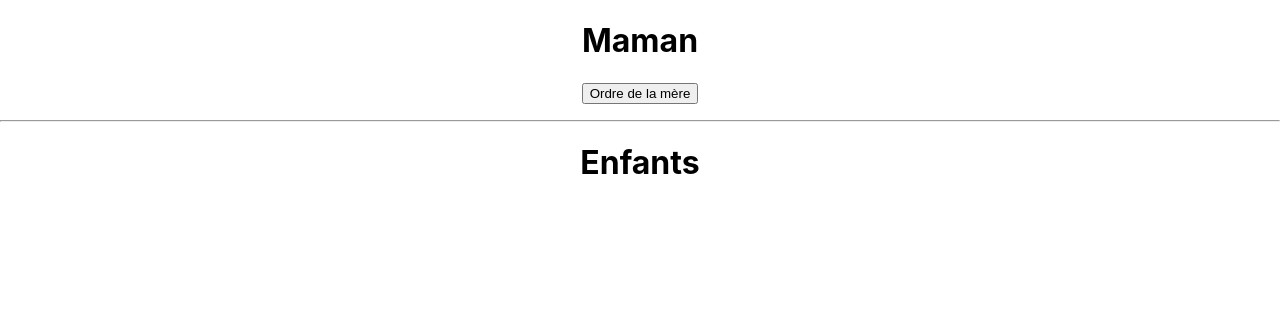
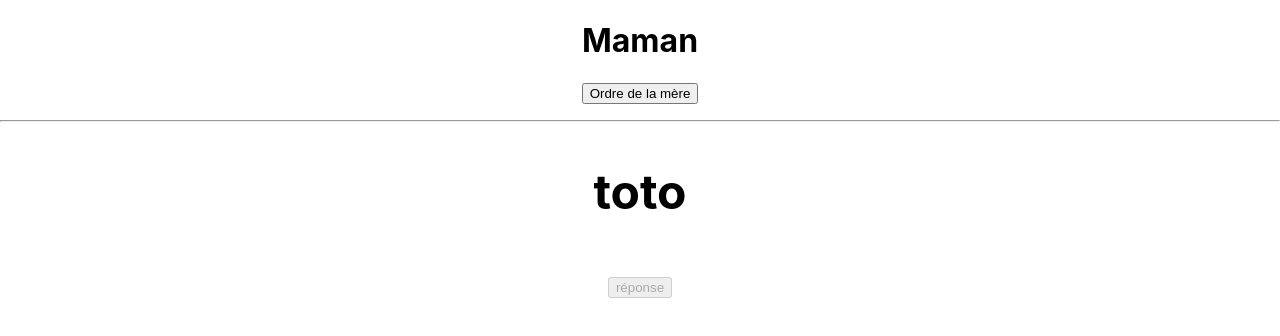
Before and after one commit to Grezor/learn-ReactJS, a React (Create React App) app: page / in a window 1280 px wide. Shown: the top 336 px of the page. Built offline with nearby package versions, Linux system fonts and the light colour scheme.

Commit message:
paser une function dans props

```diff
--- a/src/components/Maman.js
+++ b/src/components/Maman.js
@@ -1,5 +1,5 @@
 import React, { Component } from 'react'
-
+import Toto from './Toto'
 class Maman extends Component {
 	state = {
 		messageMaman: null,
@@ -7,7 +7,15 @@ class Maman extends Component {
 	}
 
 	ordreMaman = () => {
-		this.setState(0)
+		this.setState({
+			messageMaman: 'va ranger ta chambre',
+		})
+	}
+
+	responseToto = () => {
+		this.setState({
+			messageToto: 'ok mamam',
+		})
 	}
 
 	render() {
@@ -15,9 +23,15 @@ class Maman extends Component {
 			<div>
 				<h1>Maman</h1>
 				<button onClick={this.ordreMaman}>Ordre de la mère</button>
-				<p></p>
+				<p>{this.state.messageMaman}</p>
 				<hr />
-				<h1>Enfants</h1>
+				<h1>
+					<Toto
+						name='toto'
+						leState={this.state}
+						responseToto={this.responseToto}
+					/>
+				</h1>
 			</div>
 		)
 	}
--- /dev/null
+++ b/src/components/Toto.js
@@ -0,0 +1,21 @@
+import React from 'react'
+
+const Toto = (props) => {
+	console.log(props)
+	const btnResponseToto =
+		props.leState.messageMaman !== null ? (
+			<button onClick={props.responseToto}>réponse</button>
+		) : (
+			<button disabled>réponse</button>
+		)
+	console.log(btnResponseToto)
+	return (
+		<div>
+			<h2>{props.name}</h2>
+			{btnResponseToto}
+			<p>{props.leState.messageToto}</p>
+		</div>
+	)
+}
+
+export default Toto
```
Also changed, not shown: .eslintrc.json.
